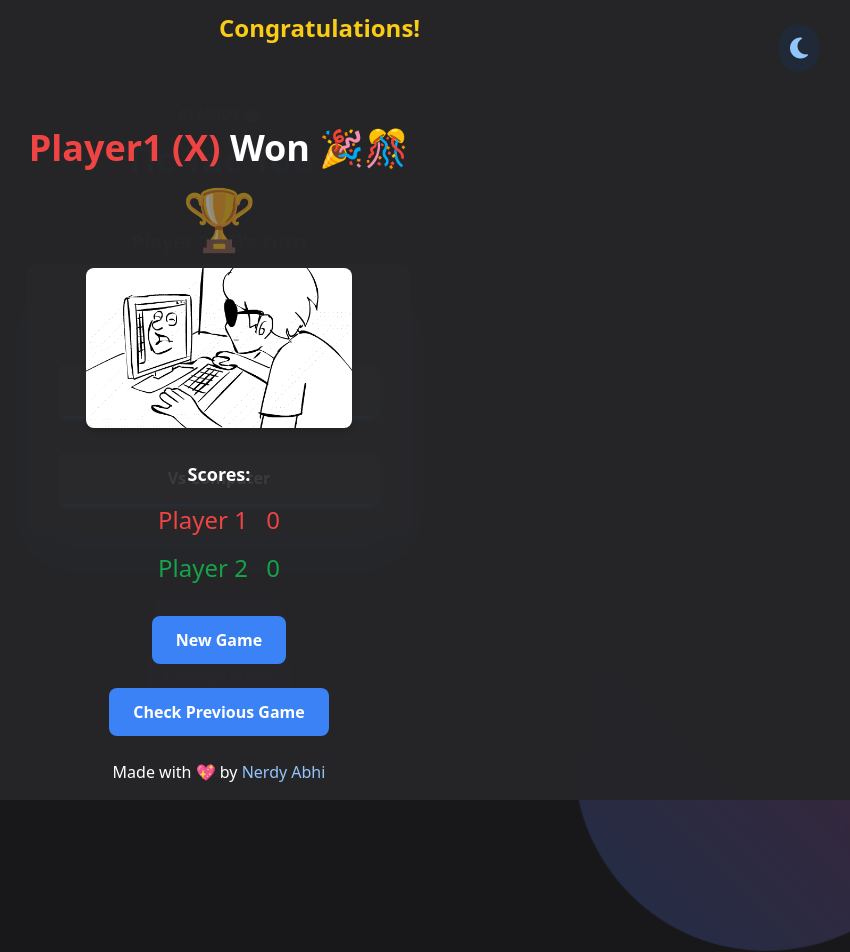
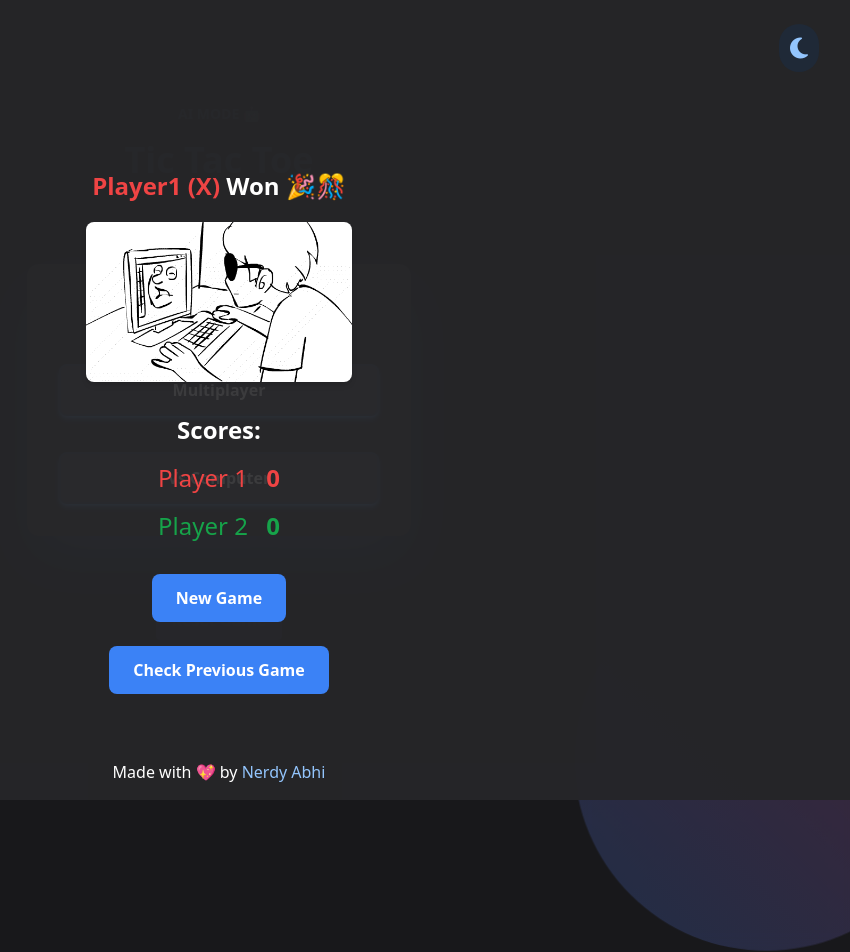
Before and after one commit to nerdyabhi/tic-tac-toe, a website built with Vite: page index.html in a window 1280 px wide. Shown: the top 952 px of the page, without its empty margins (421-1271 px from the left). Built offline with nearby package versions, Linux system fonts and the light colour scheme.

Commit message:
fixed minor UI issues

```diff
--- a/index.html
+++ b/index.html
@@ -228,34 +228,30 @@
     <!-- Winner Screen -->
     <!-- Updated Winner Screen -->
     <div id="winScreen" class=" dark:bg-zinc-800/90 dark:text-white absolute top-0 w-full h-full z-20 bg-gray-100/90 flex flex-col items-center justify-center gap-2 transition-all duration-300 overflow-hidden">
-      <div class="absolute top-5 left-1/2 transform -translate-x-1/2 text-2xl text-yellow-400 font-bold animate-bounce">
-        Congratulations!
-      </div>
+
       <div class="mt-16 score-card flex flex-col gap-4 items-center justify-between">
 
       <!-- Winner Text -->
       <div id="winnerText" class="flex flex-col items-center justify-center gap-5">
-        <h1 class="text-4xl font-bold text-center dark:text-white text-gray-800">
+        <h1 class="text-2xl font-bold text-center dark:text-white text-gray-800">
           <span id="winnerIs" class="text-red-500">Player1 (X) </span>Won 🎉🎊
         </h1>
         <h1 id="gameDrawMsg" class="hidden text-4xl font-bold text-center dark:text-white text-gray-800">
           Game Draw 🥺
         </h1>
-
-        <div class="text-6xl animate-pulse">🏆</div>
         <img src="./asset/memeGameDraw.gif" class="h-40 rounded-lg shadow-md" alt="Game Result">
       </div>
 
-        <h2 class="text-center text-lg text-black dark:text-white font-bold mt-4">
+        <h2 class="text-center text-2xl text-black dark:text-white font-bold mt-4">
           Scores:
         </h2>
         <p id="player1Score" class="text-2xl text-red-500">
-          <span id="player1Name">Player 1</span>
-          <span class="ml-3" id="score1Name">0</span>
+          <span class="" id="player1Name">Player 1</span>
+          <span class="ml-3 font-bold" id="score1Name">0</span>
         </p>
         <p id="player2Score" class="text-2xl text-green-600">
           <span id="player2Name">Player 2</span>
-          <span class="ml-3" id="score2Name">0</span>
+          <span class="ml-3 font-bold" id="score2Name">0</span>
         </p>
       </div>
       <button
```
